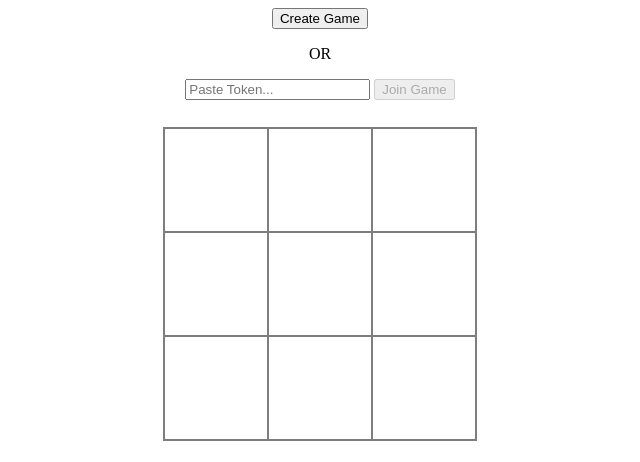
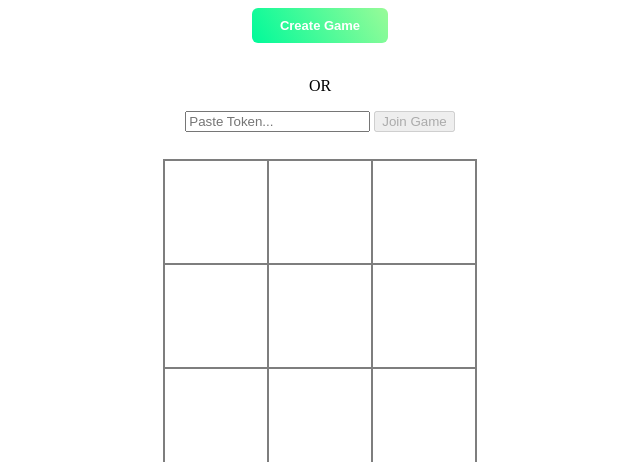
Before and after one commit to GhoulKingR/tic-tac-toe-game, a plain HTML site: page client/index.html in a window 1280 px wide. Shown: the top 462 px of the page, without its empty margins (320-960 px from the left). Drawn offline with Linux system fonts and the light colour scheme.

Commit message:
designed create game button

```diff
--- a/client/styles.css
+++ b/client/styles.css
@@ -15,3 +15,17 @@ table {
 .hidden {
   display: none;
 }
+
+#create-game {
+  background: linear-gradient(58deg, mediumspringgreen, palegreen);
+  border: none;
+  padding-top: 10px;
+  padding-bottom: 10px;
+  padding-left: 28px;
+  padding-right: 28px;
+  border-radius: 6px;
+  font-weight: 900;
+  font-size: 13px;
+  color: white;
+  margin-bottom: 18px;
+}
```
